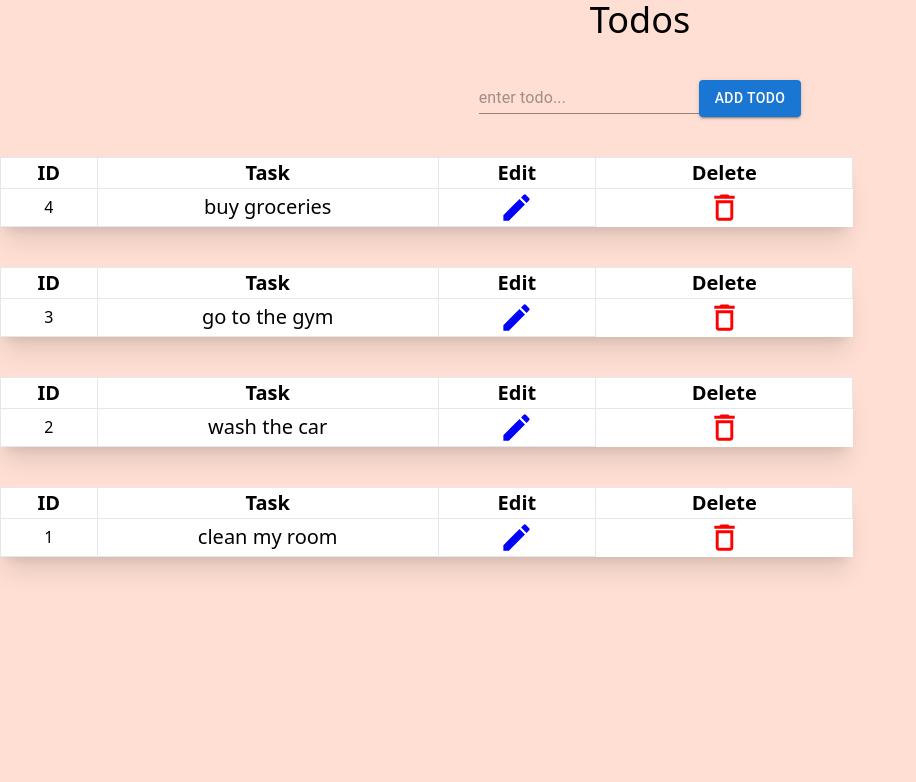
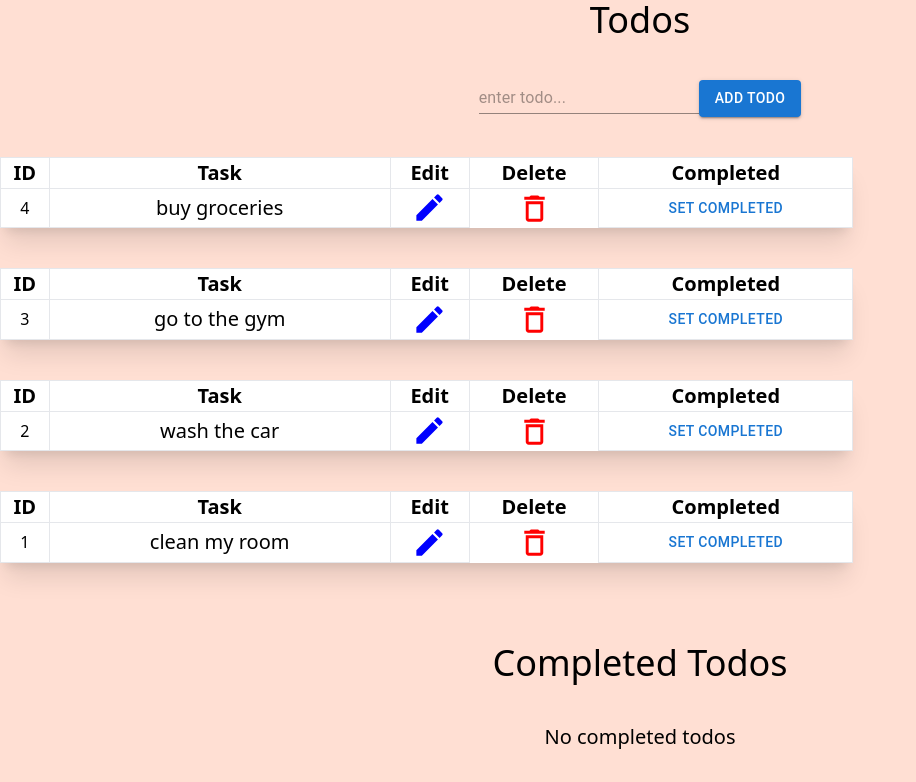
Before and after one commit to TyroneKong/Todos, a React (Create React App) app: page / in a window 1280 px wide. Shown: the top 782 px of the page, without its empty margins (0-916 px from the left). Built offline with nearby package versions, Linux system fonts and the light colour scheme; data requests are answered from the project's data file.

Commit message:
added completed todos

```diff
--- /dev/null
+++ b/src/components/todos/CompetedTodos.tsx
@@ -0,0 +1,31 @@
+import React, { FC, useState } from "react";
+import DoneOutlineIcon from "@mui/icons-material/DoneOutline";
+
+type propTypes = {
+  completedTodo: {
+    userId?: number;
+    id: number;
+    title: string;
+    completed: boolean;
+  }[];
+};
+
+const CompetedTodos: FC<propTypes> = ({ completedTodo }) => {
+  return (
+    <div>
+      <h1 className="text-4xl mt-10 ">Completed Todos</h1>
+      {completedTodo?.map((todo: any) => {
+        return (
+          <div className="flex justify-center mt-10" key={todo.id}>
+            <s>
+              <p className="text-xl">{todo.title}</p>
+            </s>{" "}
+            <DoneOutlineIcon style={{ color: "green" }} />
+          </div>
+        );
+      })}
+    </div>
+  );
+};
+
+export default CompetedTodos;
--- a/src/components/todos/TodosList.tsx
+++ b/src/components/todos/TodosList.tsx
@@ -2,7 +2,7 @@ import React, { FC, useState } from "react";
 import DeleteOutlineOutlinedIcon from "@mui/icons-material/DeleteOutlineOutlined";
 import EditIcon from "@mui/icons-material/Edit";
 import { Input, Button } from "@mui/material";
-import { TextRotationDown } from "@mui/icons-material";
+import CompletedTodos from "./CompetedTodos";
 
 type propTypes = {
   todos: {
@@ -25,7 +25,7 @@ const TodosList: FC<propTypes> = ({ todos, setTodos }) => {
   const [edit, setEdit] = useState<boolean>(false);
   const [singleTodo, setSingleTodo] = useState<foundTodoType>([]);
   const [userInput, setUserInput] = useState<string>("");
-  const [done, setDone] = useState(false);
+  const [completedTodo, setCompletedTodo] = useState<foundTodoType>([]);
 
   // DELETE TODO
   const deleteTdo = (id: number) => {
@@ -47,10 +47,21 @@ const TodosList: FC<propTypes> = ({ todos, setTodos }) => {
     e.preventDefault();
 
     const editedTask = todos.filter((todo: any) => todo.id === id);
-    const taskItems = [...editedTask];
 
-    taskItems[0].title = userInput;
+    editedTask[0].title = userInput;
     setEdit(false);
+  };
+
+  //COMPLETED TODOS
+
+  const todoCompleted = (id: number) => {
+    const foundTodo: foundTodoType = todos.filter(
+      (todo: any) => todo.id === id
+    );
+
+    setCompletedTodo([...completedTodo, ...foundTodo]);
+
+    deleteTdo(id);
   };
 
   return (
@@ -68,6 +79,7 @@ const TodosList: FC<propTypes> = ({ todos, setTodos }) => {
                         <th className="border text-xl w-2/5">Task</th>
                         <th className="border text-xl ">Edit</th>
                         <th className="border text-xl">Delete</th>
+                        <th className="border text-xl">Completed</th>
                       </tr>
                       <tr>
                         <td className="border">{todo.id}</td>
@@ -87,6 +99,11 @@ const TodosList: FC<propTypes> = ({ todos, setTodos }) => {
                             fontSize="large"
                             style={{ color: "red" }}
                           />
+                        </td>
+                        <td className="border cursor-pointer">
+                          <Button onClick={() => todoCompleted(todo.id)}>
+                            set completed
+                          </Button>
                         </td>
                       </tr>
                     </tbody>
@@ -132,6 +149,10 @@ const TodosList: FC<propTypes> = ({ todos, setTodos }) => {
               </div>
             );
           })}
+      <CompletedTodos completedTodo={completedTodo} />
+      {completedTodo.length < 1 && (
+        <h2 className="text-xl">No completed todos</h2>
+      )}
     </div>
   );
 };
```
